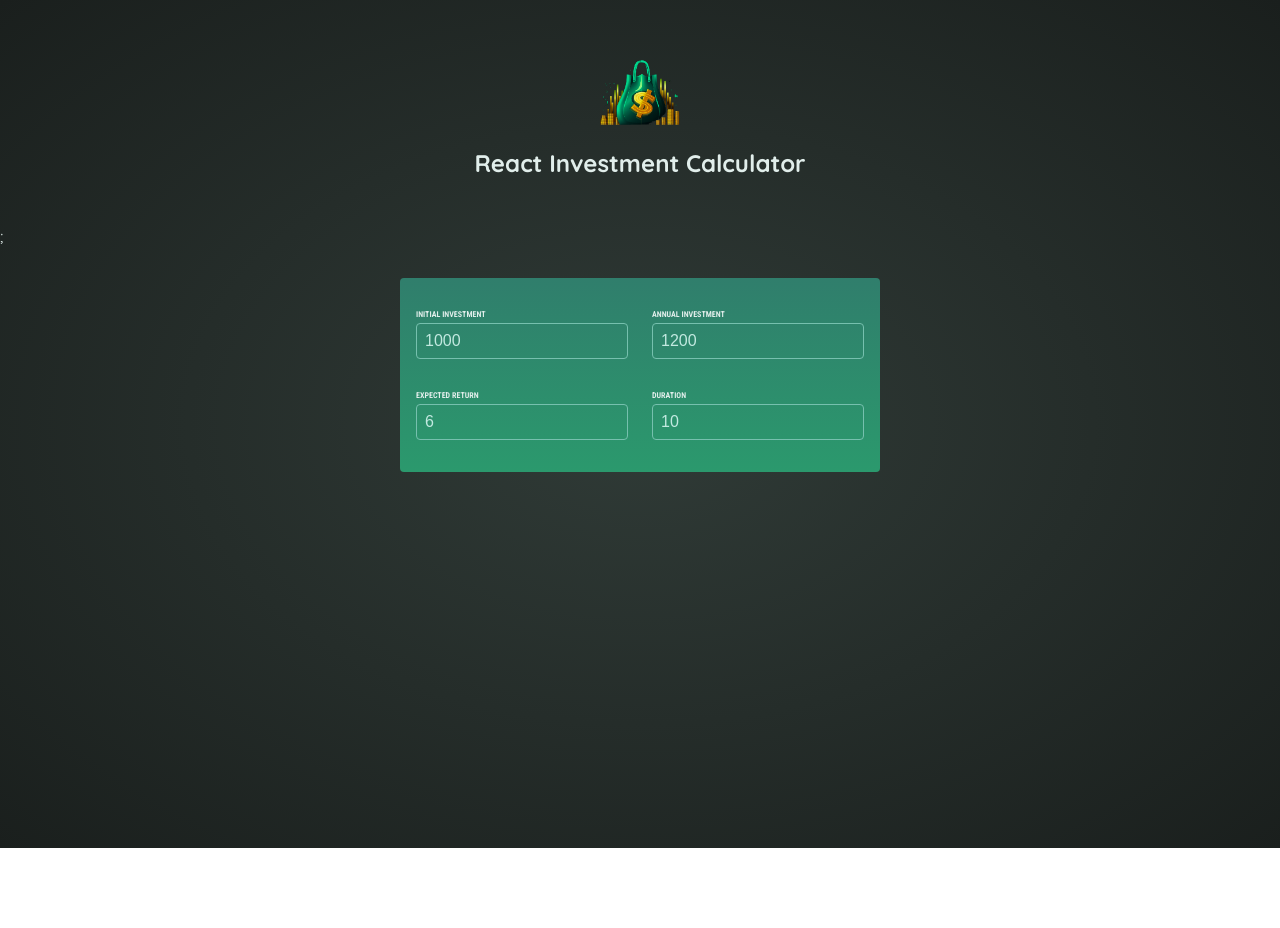
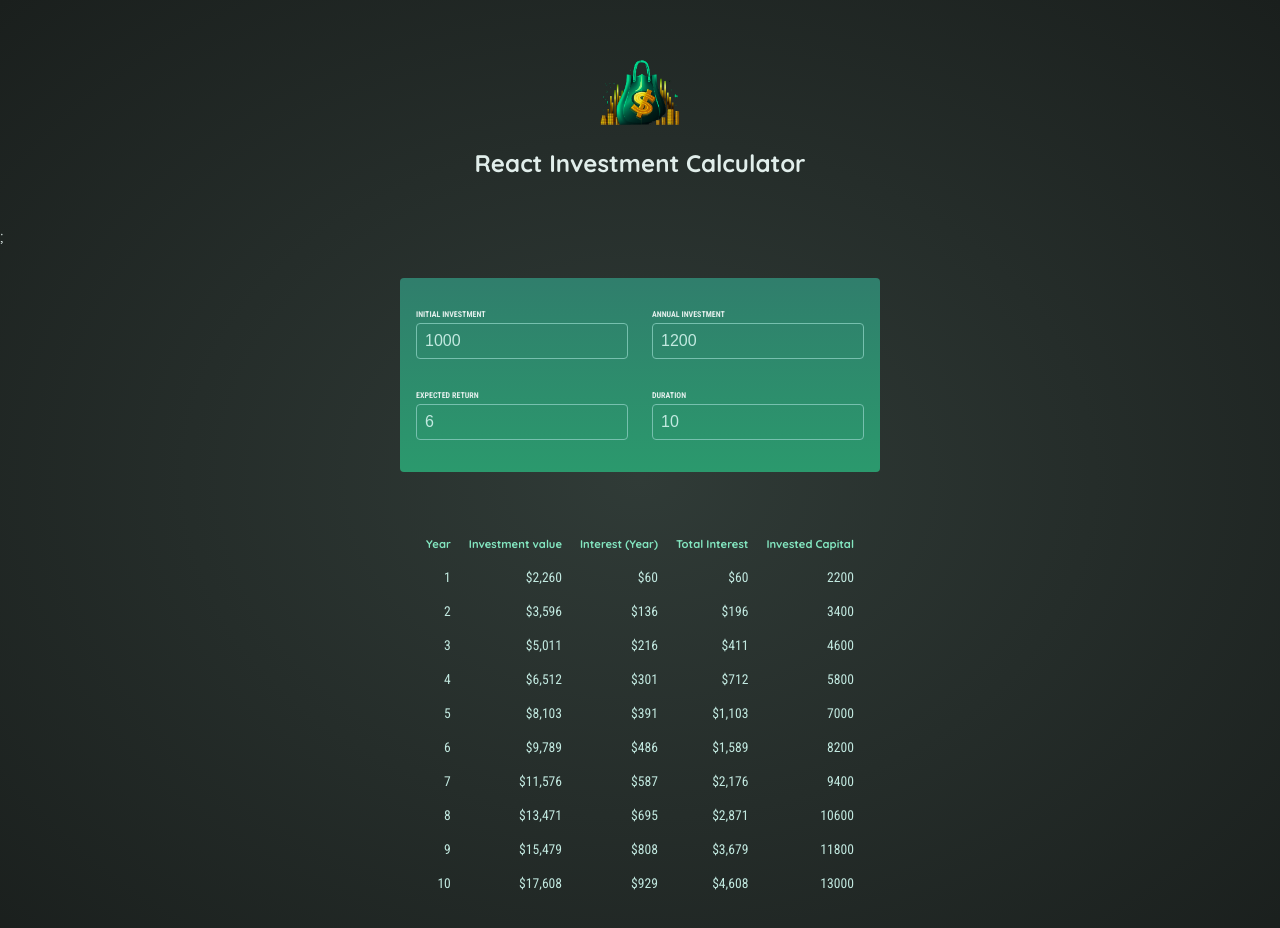
Before and after one commit to AnnaBielskaya/investment-calculator, a React (Vite) app: page / in a window 1280 px wide. Shown: the top 928 px of the page. Before the commit the page ends 848 px from the top, so only its background shows below. Built offline with nearby package versions, Linux system fonts and the light colour scheme.

Commit message:
Added results table

```diff
--- a/src/components/Results.jsx
+++ b/src/components/Results.jsx
@@ -1,7 +1,39 @@
-import React from "react";
+import { calculateInvestmentResults, formatter } from "../util/investment";
 
 const Results = ({ userInput }) => {
-  return <div></div>;
+  const result = calculateInvestmentResults(userInput);
+  const initialInvestment =
+    result[0].valueEndOfYear - result[0].interest - result[0].annualInvestment;
+  return (
+    <table id="result">
+      <thead>
+        <th>Year</th>
+        <th>Investment value</th>
+        <th>Interest (Year)</th>
+        <th>Total Interest</th>
+        <th>Invested Capital</th>
+      </thead>
+      <tbody>
+        {result.map((data) => {
+          const totalInterest =
+            data.valueEndOfYear -
+            data.annualInvestment * data.year -
+            initialInvestment;
+          const totalInvested = data.valueEndOfYear - totalInterest;
+
+          return (
+            <tr key={data.year}>
+              <td>{data.year}</td>
+              <td>{formatter.format(data.valueEndOfYear)}</td>
+              <td>{formatter.format(data.interest)}</td>
+              <td>{formatter.format(totalInterest)}</td>
+              <td>{totalInvested}</td>
+            </tr>
+          );
+        })}
+      </tbody>
+    </table>
+  );
 };
 
 export default Results;
--- a/src/util/investment.js
+++ b/src/util/investment.js
@@ -30,9 +30,9 @@
 // The browser-provided Intl API is used to prepare a formatter object
 // This object offers a "format()" method that can be used to format numbers as currency
 // Example Usage: formatter.format(1000) => yields "$1,000"
-export const formatter = new Intl.NumberFormat('en-US', {
-  style: 'currency',
-  currency: 'USD',
+export const formatter = new Intl.NumberFormat("en-US", {
+  style: "currency",
+  currency: "USD",
   minimumFractionDigits: 0,
   maximumFractionDigits: 0,
 });
```
